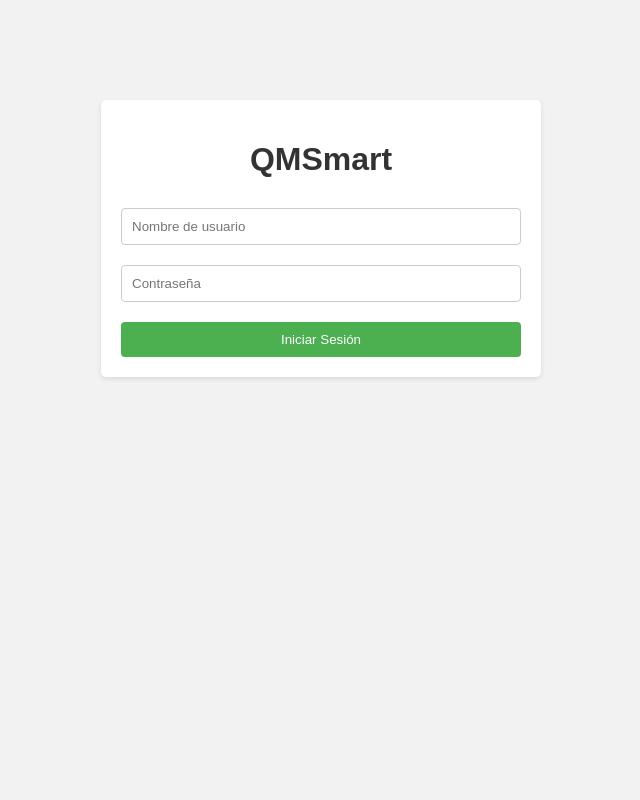
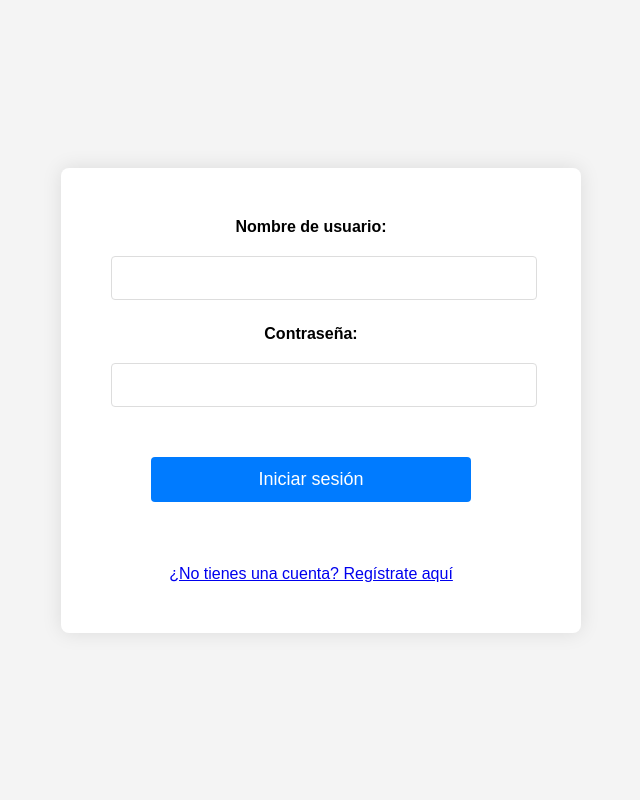
Before and after one commit to karoline505/ProyectoADSO, a PHP site: page /login.html in a window 1280 px wide. Shown: the whole page, without its empty margins (319-959 px from the left). Run offline with PHP 8.4, Linux system fonts and the light colour scheme.

Commit message:
Add files via upload

```diff
--- a/login.html
+++ b/login.html
@@ -1,20 +1,21 @@
 <!DOCTYPE html>
-<html lang="en">
+<html lang="es">
 <head>
-  <meta charset="UTF-8">
-  <meta name="viewport" content="width=device-width, initial-scale=1.0">
-  <title>QMSmart - Inicio de Sesión</title>
-  <link rel="stylesheet" href="styles.css">
-  <script src="script.js"></script>
+    <meta charset="UTF-8">
+    <link rel="stylesheet" href="styles.css">
+    <title>Login</title>
 </head>
 <body>
-  <div class="container">
-    <h1>QMSmart</h1>
-    <form class="login-form" id="login-form" action="check_login.php" method="post">
-      <input type="text" name="username" placeholder="Nombre de usuario" required>
-      <input type="password"  name="password" placeholder="Contraseña" required>
-      <button type="submit">Iniciar Sesión</button>
+    <form action="login.php" method="post">
+        <label for="username">Nombre de usuario:</label>
+        <input type="text" name="username" required>
+        <br>
+        <label for="password">Contraseña:</label>
+        <input type="password" name="password" required>
+        <br>
+        <input type="submit" value="Iniciar sesión">
+        <br>
+        <a href="registro.html" style="display: block; margin-top: 20px; text-align: center;">¿No tienes una cuenta? Regístrate aquí</a>
     </form>
-  </div>
 </body>
 </html>
--- a/styles.css
+++ b/styles.css
@@ -1,45 +1,49 @@
+/* Estilos generales */
 body {
-  background-color: #f2f2f2;
     font-family: Arial, sans-serif;
+    background-color: #f4f4f4;
+    display: flex;
+    align-items: center; /* Centrado vertical */
+    justify-content: center; /* Centrado horizontal */
+    height: 100vh;
     margin: 0;
-  padding: 0;
 }
 
-.container {
-  max-width: 400px;
-  margin: 100px auto;
-  padding: 20px;
-  background-color: #fff;
-  border-radius: 5px;
-  box-shadow: 0 2px 5px rgba(0, 0, 0, 0.1);
+/* Estilos para el formulario */
+form {
+    background-color: #ffffff;
+    padding: 50px 70px 50px 50px; /* top right bottom left */ /* Aumentamos el padding */
+    border-radius: 8px;
+    box-shadow: 0px 0px 20px rgba(0, 0, 0, 0.1);
+    width: 400px; /* Aumentamos el ancho del formulario */
+    text-align: center;
 }
 
-h1 {
-  text-align: center;
-  margin-bottom: 30px;
-  color: #333;
+form label {
+    display: block;
+    margin-bottom: 20px; /* Aumentamos el margen inferior */
+    font-weight: bold;
 }
 
-.login-form input {
-  display: block;
+form input[type="text"],
+form input[type="password"] {
     width: 100%;
-  padding: 10px;
-  margin-bottom: 20px;
-  border: 1px solid #ccc;
+    padding: 12px; /* Aumentamos el padding para que los inputs sean más altos */
+    margin-bottom: 25px; /* Aumentamos el margen inferior */
+    border: 1px solid #ddd;
     border-radius: 4px;
-  box-sizing: border-box;
+    font-size: 16px; /* Aumentamos el tamaño de la fuente */
 }
 
-.login-form button {
-  width: 100%;
-  padding: 10px;
-  background-color: #4CAF50;
-  color: #fff;
+form input[type="submit"] {
+    display: block; /* Asegurándose de que el botón ocupe todo el ancho */
+    margin: 25px auto; /* Centrado horizontalmente y margen arriba y abajo de 25px */
+    background-color: #007BFF;
+    color: #ffffff;
+    padding: 12px 20px;
     border: none;
     border-radius: 4px;
     cursor: pointer;
+    font-size: 18px;
+    width: 80%; /* puedes ajustar este valor si quieres que el botón sea más estrecho */
 }
-
-.login-form button:hover {
-  background-color: #45a049;
-}
```
Also changed, not shown: login.php (added, +31 -0 lines), qmsmart.sql (added, +49 -0 lines), registro.html (added, +27 -0 lines), registro.php (added, +38 -0 lines). Lines whose indentation alone changed are shown as unchanged.
